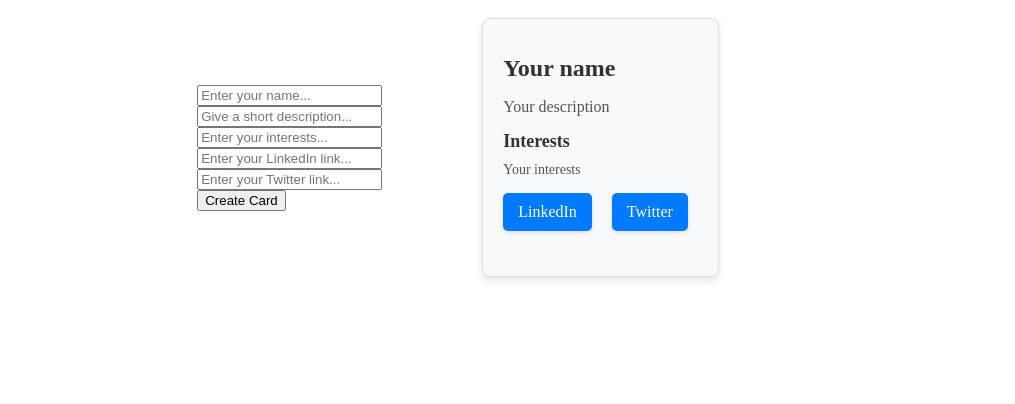
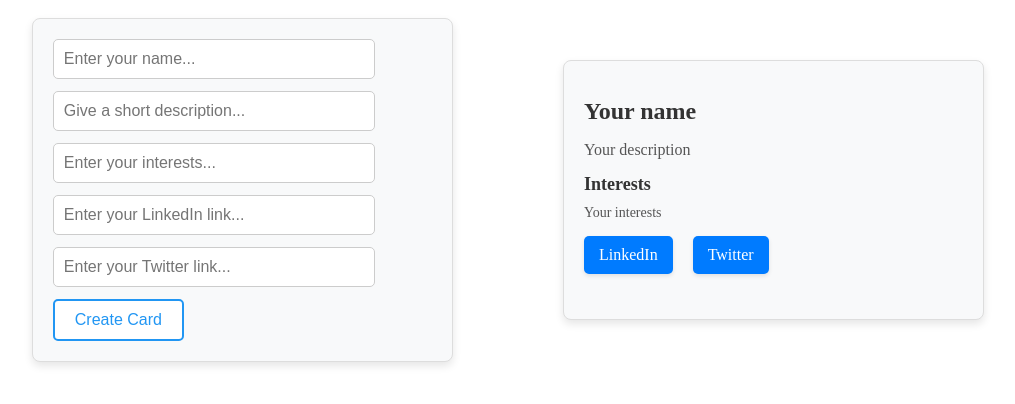
Before and after one commit to abhiraj860/assignments, a React (Vite) app in the folder week-5/level-1/project-cards/frontend/: page / in a window 1280 px wide. Shown: the top 404 px of the page, without its empty margins (177-1192 px from the left). Built offline with nearby package versions, Linux system fonts and the light colour scheme.

Commit message:
add-designs

```diff
--- a/week-5/level-1/project-cards/frontend/src/App.css
+++ b/week-5/level-1/project-cards/frontend/src/App.css
@@ -1,3 +1,37 @@
+.inputBox {
+width: 300px;
+padding: 10px;
+font-size: 16px;
+border: 1px solid #ccc;
+border-radius: 5px;
+outline: none;
+margin-bottom: 12px;
+}
+
+.inputBox:focus {
+border-color: #2196F3;
+box-shadow: 0 0 5px rgba(33, 150, 243, 0.7);
+}
+
+.createButton {
+    display: inline-block;
+    padding: 10px 20px;
+    font-size: 16px;
+    text-align: center;
+    text-decoration: none;
+    cursor: pointer;
+    border: 2px solid #2196F3;
+    border-radius: 5px;
+    color: #2196F3;
+    background-color: #fff;
+    transition: background-color 0.3s, color 0.3s, border-color 0.3s;
+  }
+
+  .createButton:hover {
+    background-color: #2196F3;
+    color: #fff;
+  }
+
 .page{
     display: flex;
     justify-content: center;
@@ -9,7 +43,7 @@
     border-radius: 8px;
     padding: 20px;
     margin: 10px;
-    max-width: 400px;
+    width: 30%;
     margin-left: 100px;
     box-shadow: 0 4px 8px rgba(0, 0, 0, 0.1);
     background-color: #f8f9fa
--- a/week-5/level-1/project-cards/frontend/src/App.jsx
+++ b/week-5/level-1/project-cards/frontend/src/App.jsx
@@ -84,18 +84,18 @@ function Input({clickHandler,
                 interestsHandler,
                 linkedInHandler,
                 twitterHandler}) {
-  return <div>
-    <input onBlur={inputNameHandler} className='inputname' type='text' placeholder='Enter your name...'/>
+  return <div className='card'>
+    <input onBlur={inputNameHandler} className='inputBox' type='text' placeholder='Enter your name...'/>
     <br></br>
-    <input onBlur={inputDescriptionHandler} className='inputdescription' type='text' placeholder='Give a short description...'/>
+    <input onBlur={inputDescriptionHandler} className='inputBox' type='text' placeholder='Give a short description...'/>
     <br></br>
-    <input onBlur={interestsHandler} className='interestsHandler' type='text' placeholder='Enter your interests...'/>
+    <input onBlur={interestsHandler} className='inputBox' type='text' placeholder='Enter your interests...'/>
     <br></br>
-    <input onBlur={linkedInHandler} className='linkedInhandler' type='text' placeholder='Enter your LinkedIn link...'/>
+    <input onBlur={linkedInHandler} className='inputBox' type='text' placeholder='Enter your LinkedIn link...'/>
     <br></br>
-    <input onBlur={twitterHandler} className='interestsHandler' type='text' placeholder='Enter your Twitter link...'/>
+    <input onBlur={twitterHandler} className='inputBox' type='text' placeholder='Enter your Twitter link...'/>
     <br></br>
-    <button onClick={clickHandler}>Create Card</button>
+    <button onClick={clickHandler} className='createButton'>Create Card</button>
   </div>
 }
 
```
